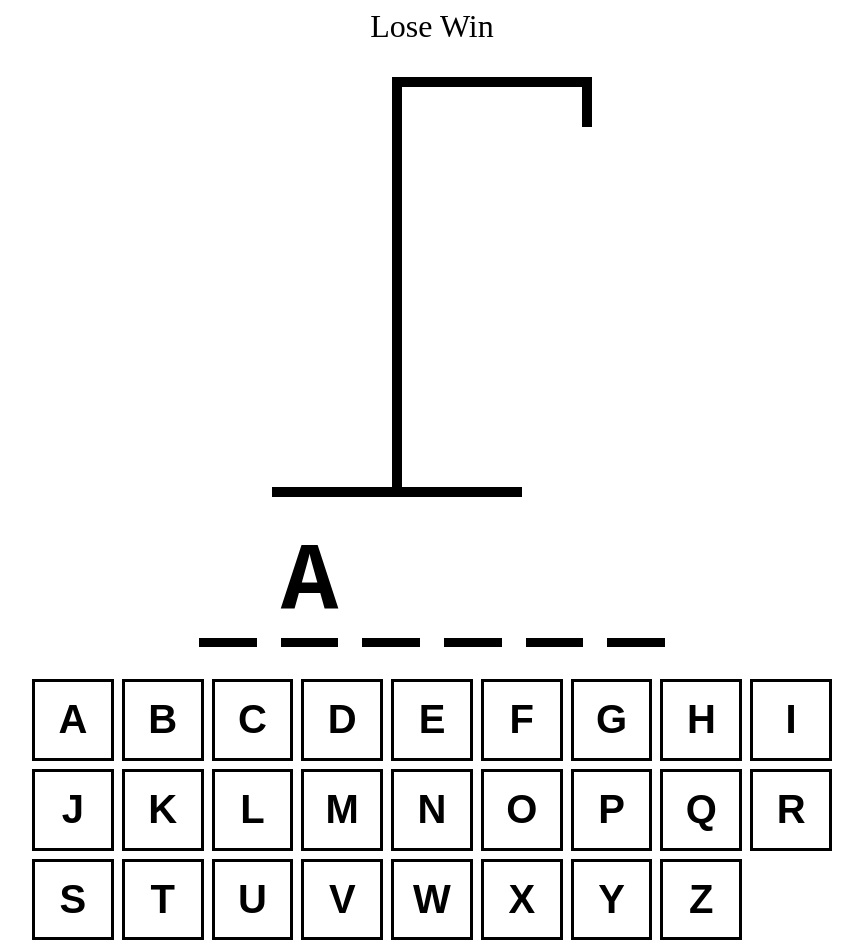
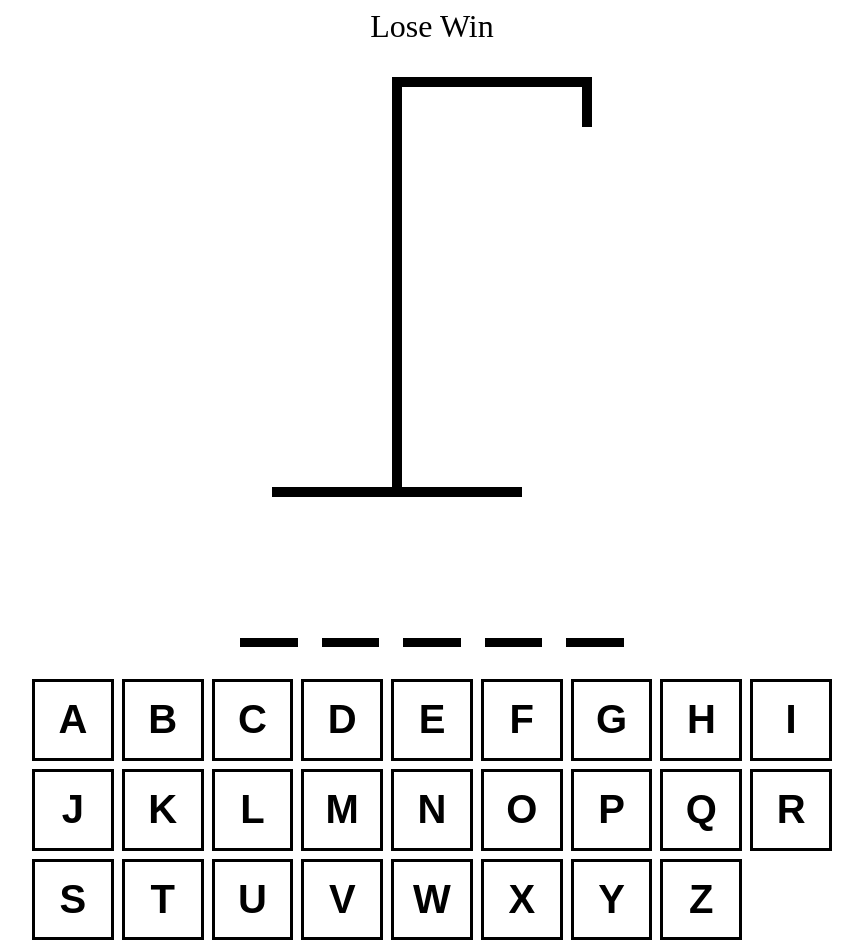
Before and after one commit to Muhammad-Junaid-Aqib/Hangman, a React (Vite) app: page / in a window 1280 px wide. Shown: the whole page, without its empty margins (208-1071 px from the left). Built offline with nearby package versions, Linux system fonts and the light colour scheme.

Commit message:
no error but no output

```diff
--- a/src/App.tsx
+++ b/src/App.tsx
@@ -1,4 +1,4 @@
-import { useState } from 'react'
+import { useCallback, useEffect, useState } from 'react'
 // import reactLogo from './assets/react.svg'
 import words from './wordList.json'
 import './App.css'
@@ -13,10 +13,39 @@ function App() {
   })
 
   const [guessedLetters, setGuessedLetter] = useState<string[]>([])
+
   const incorrectLetters = guessedLetters.filter(
     letter => !wordToGuess.includes(letter)
   )
-  console.log(wordToGuess)
+
+  const addGuessedLetter = useCallback((letter: string) => {
+    if (guessedLetters.includes(letter)) return
+
+    setGuessedLetter(currentLetter => [...currentLetter, letter])
+  }, [guessedLetters])
+
+  useEffect(() => {
+    console.log("junaid")
+    const handler = (e: KeyboardEvent) => {
+      const key = e.key
+      if (!key.match('/^[a-z]$/')) return
+
+      console.log("junaid1")
+      // e.preventDefault()
+      addGuessedLetter(key)
+      console.log("key", key)
+    }
+
+    document.addEventListener("keypress", handler)
+
+    return () => {
+      document.removeEventListener('keypress', handler)
+    }
+  }, [])
+
+
+  console.log("guessedLetters: ", guessedLetters)
+  console.log("wordToGuess:", wordToGuess)
   return (
     <>
       <div
@@ -37,7 +66,7 @@ function App() {
         >
           Lose Win
         </div>
-        <HangmanDrawing numberOfGuesses={incorrectLetters.length}/>
+        <HangmanDrawing numberOfGuesses={incorrectLetters.length} />
         <HangmanWord
           guessedLetters={guessedLetters}
           wordToGuess={wordToGuess} />
--- a/src/component/HangmanWord.tsx
+++ b/src/component/HangmanWord.tsx
@@ -1,8 +1,13 @@
 import React from 'react'
 
-const HangmanWord = () => {
-  const word = "Farooq"
-  const guessedLetters = ["a", "", "g"]
+type HangmanWordProps = {
+  guessedLetters: string[]
+  wordToGuess: string
+}
+
+const HangmanWord = ({ guessedLetters, wordToGuess}: HangmanWordProps) => {
+  // const word = "Farooq"
+  // const guessedLetters = ["a", "", "g"]
 
   return (
     <>
@@ -16,7 +21,7 @@ const HangmanWord = () => {
           fontFamily: "monospace",
         }}
       >
-        {word.split("").map((letter, index) => (
+        {wordToGuess.split("").map((letter, index) => (
           <span
             style={{
               borderBottom: ".1em solid black"
```
